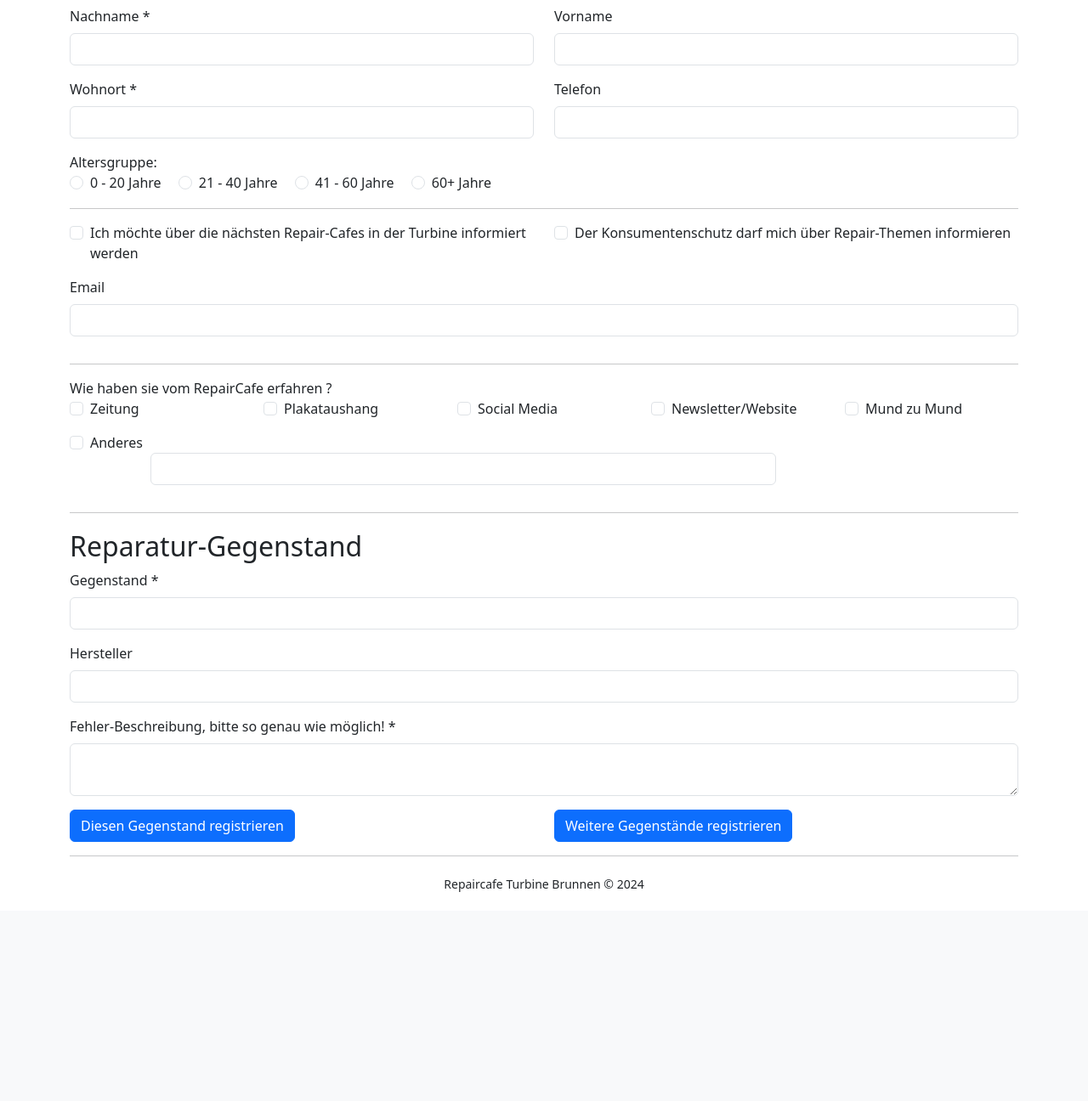
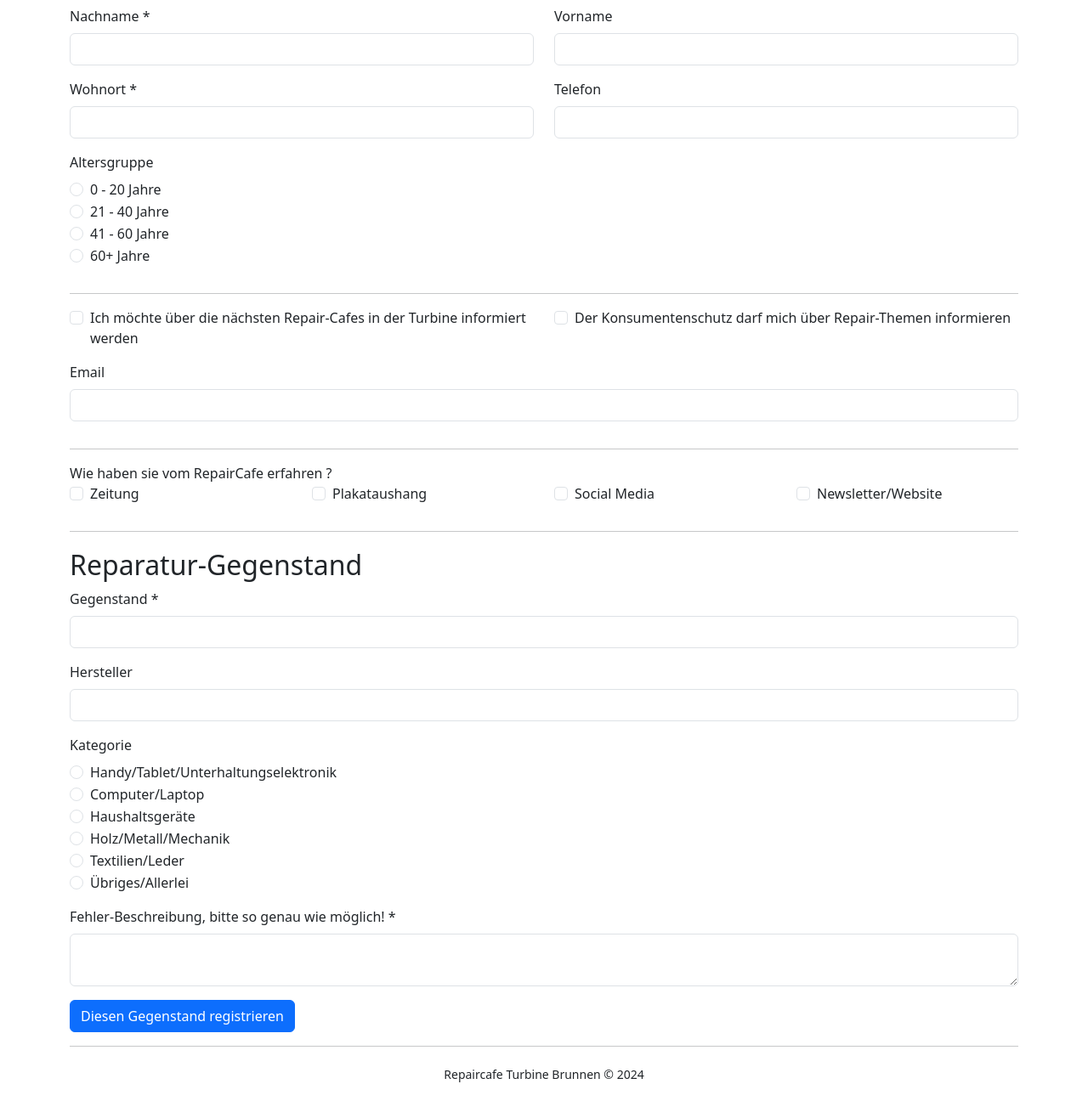
Before and after one commit to jogi-k/repaircafe, a Flask app: page /form in a window 1280 px wide. Shown: the part 187-1483 px from the top of the page at 85% size. Before the commit the page ends 1237 px from the top, so only its background shows below. Run offline with Flask 3, Linux system fonts and the light colour scheme; parts of the project's set-up code (start-up, migrations or seed data) failed here and were passed over; some libraries are stand-ins or nearby versions.

Commit message:
Age working, removed - yet - useless stuff, added categories for Konsumentenschutz

```diff
--- a/app.py
+++ b/app.py
@@ -45,6 +45,7 @@ class RepairCafeForm(FlaskForm):
     city = StringField("Wohnort *", validators=[DataRequired(), Length(2, 100)])
     phone = TelField("Telefon")
     email = EmailField("Email")
+    age_radio_option = RadioField("Altersgruppe", choices =[("age_0_20","0 - 20 Jahre"),("age_20_40","21 - 40 Jahre"),("age_40_60","41 - 60 Jahre"),("age_60_more","60+ Jahre")])
     turbine_mailinglist = BooleanField('Ich möchte über die nächsten Repair-Cafes in der Turbine informiert werden')
     konsumenten_mailinglist = BooleanField('Der Konsumentenschutz darf mich über Repair-Themen informieren')
     info_newspaper = BooleanField('Zeitung')
@@ -56,6 +57,7 @@ class RepairCafeForm(FlaskForm):
     info_other_what = StringField("")
     repair_object_type = StringField("Gegenstand *", validators=[DataRequired(), Length(2, 200)])
     repair_object_brand = StringField("Hersteller")
+    repair_object_category = RadioField("Kategorie", choices=[('handy', 'Handy/Tablet/Unterhaltungselektronik'), ('computer', 'Computer/Laptop'), ('haushalt', 'Haushaltsgeräte'), ('holz_etc', 'Holz/Metall/Mechanik'), ("textil", "Textilien/Leder"), ("sonstiges", "Übriges/Allerlei")])
     repair_object_error = TextAreaField("Fehler-Beschreibung, bitte so genau wie möglich! *", validators=[DataRequired(), Length(2, 1000)])
     submit1 = SubmitField("Diesen Gegenstand registrieren")
     submit2 = SubmitField("Weitere Gegenstände registrieren")
@@ -85,7 +87,7 @@ def WriteExcelHeader ():
     worksheet.cell(row=1,column=12,value="Newsletter")
     worksheet.cell(row=1,column=13,value="Gegenstand")
     worksheet.cell(row=1,column=14,value="Hersteller")
-    worksheet.cell(row=1,column=15,value="Typ")
+    worksheet.cell(row=1,column=15,value="Kategorie")
     worksheet.cell(row=1,column=16,value="Defekt")
     worksheet.cell(row=1,column=17,value="Repariert?")
 
@@ -99,7 +101,7 @@ def WriteExcelEntry( number, form ):
     worksheet.cell(row=number + 1,column=2,value=form.first_name.data )
     worksheet.cell(row=number + 1,column=3,value=form.city.data )
     worksheet.cell(row=number + 1,column=4,value=form.phone.data )
-    worksheet.cell(row=number + 1,column=5,value="Todo" )
+    worksheet.cell(row=number + 1,column=5,value=form.age_radio_option.data )
     worksheet.cell(row=number + 1,column=6,value=form.email.data )
     worksheet.cell(row=number + 1,column=7,value=form.turbine_mailinglist.data )
     worksheet.cell(row=number + 1,column=8,value=form.konsumenten_mailinglist.data )
@@ -109,7 +111,7 @@ def WriteExcelEntry( number, form ):
     worksheet.cell(row=number + 1,column=12,value=form.info_website.data )
     worksheet.cell(row=number + 1,column=13,value=form.repair_object_type.data )
     worksheet.cell(row=number + 1,column=14,value=form.repair_object_brand.data )
-    worksheet.cell(row=number + 1,column=15,value="Todo" )
+    worksheet.cell(row=number + 1,column=15,value=form.repair_object_category.data )
     worksheet.cell(row=number + 1,column=16,value=form.repair_object_error.data )
     workbook.save(excel_file)
 
--- a/templates/form.html
+++ b/templates/form.html
@@ -9,41 +9,44 @@
     {{ form.csrf_token }}
     {{ render_form_row([repaircafe_form.last_name,repaircafe_form.first_name] ) }}
     {{ render_form_row([repaircafe_form.city ,repaircafe_form.phone ]) }}
+    <!--
         Altersgruppe: <br>
     <div class="form-check form-check-inline">
-  <input class="form-check-input" type="radio" name="ageRadioOptions" id="age_20" value="age_20" />
-  <label class="form-check-label" for="age_20">0 - 20 Jahre </label>
+  <input class="form-check-input" type="radio" name="repaircafe_form.ageRadioOption" id="repaircafe_form.ageRadioOption" value="age_20" />
+  <label class="form-check-label" for="age_20">0 - 20 Jahre</label>
 </div>
 
 <div class="form-check form-check-inline">
-  <input class="form-check-input" type="radio" name="ageRadioOptions" id="age_40" value="age_40" />
+  <input class="form-check-input" type="radio" name="repaircafe_form.ageRadioOption" id="repaircafe_form.ageRadioOption" value="age_40" />
   <label class="form-check-label" for="age_40">21 - 40 Jahre</label>
 </div>
 
 <div class="form-check form-check-inline">
-  <input class="form-check-input" type="radio" name="ageRadioOptions" id="age_60" value="age_60" />
+  <input class="form-check-input" type="radio" name="repaircafe_form.ageRadioOption" id="repaircafe_form.ageRadioOption" value="age_60" />
   <label class="form-check-label" for="age_60">41 - 60 Jahre</label>
 </div>
 
 <div class="form-check form-check-inline">
-  <input class="form-check-input" type="radio" name="ageRadioOptions" id="age_80" value="age_80" />
+  <input class="form-check-input" type="radio" name="repaircafe_form.ageRadioOption" id="repaircafe_form.ageRadioOption" value="age_80" />
   <label class="form-check-label" for="age_80">60+ Jahre</label>
 </div>
 <br>
+    -->
+    {{ render_form_row([repaircafe_form.age_radio_option] )}}
 <hr>
     {{ render_form_row([repaircafe_form.turbine_mailinglist, repaircafe_form.konsumenten_mailinglist] ) }}
     {{ render_form_row([repaircafe_form.email] ) }}
     <hr>
     Wie haben sie vom RepairCafe erfahren ?
-    {{ render_form_row([ repaircafe_form.info_newspaper,repaircafe_form.info_poster, repaircafe_form.info_social_media, repaircafe_form.info_website, repaircafe_form.info_mouth, ] ) }}
-    {{ render_form_row([ repaircafe_form.info_other, repaircafe_form.info_other_what ], col_map={'info_other': 'col-md-1', 'info_other_what': 'col-md-8'}) }}
+    {{ render_form_row([ repaircafe_form.info_newspaper,repaircafe_form.info_poster, repaircafe_form.info_social_media, repaircafe_form.info_website ] ) }}
     <hr>
     <h2>Reparatur-Gegenstand</h2>
 
     {{ render_form_row([repaircafe_form.repair_object_type] ) }}
     {{ render_form_row([repaircafe_form.repair_object_brand] ) }}
+    {{ render_form_row([repaircafe_form.repair_object_category] )}}
     {{ render_form_row([repaircafe_form.repair_object_error] ) }}
-    {{ render_form_row([repaircafe_form.submit1, repaircafe_form.submit2 ] ) }}
+    {{ render_form_row([repaircafe_form.submit1 ] ) }}
     </form>
     <hr>
 
```
